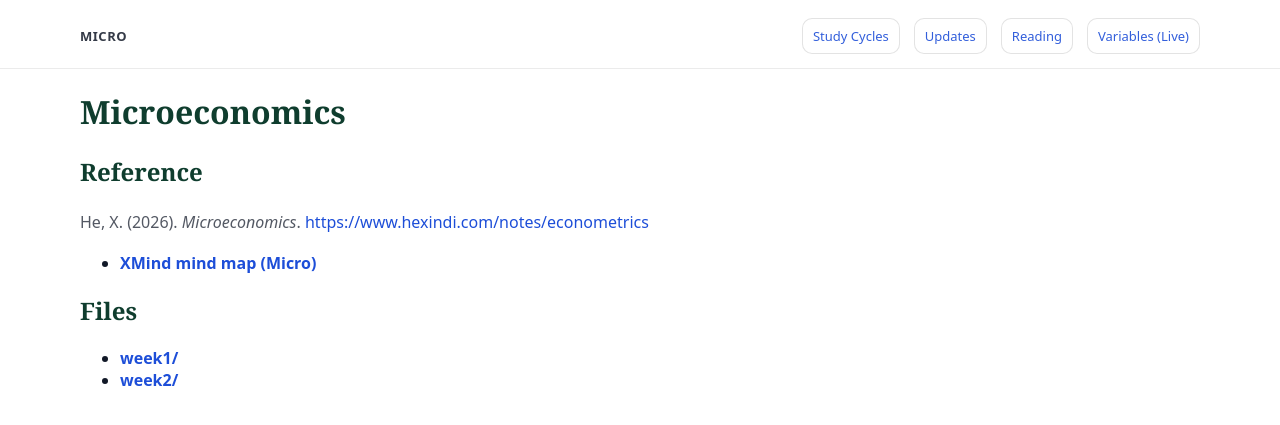
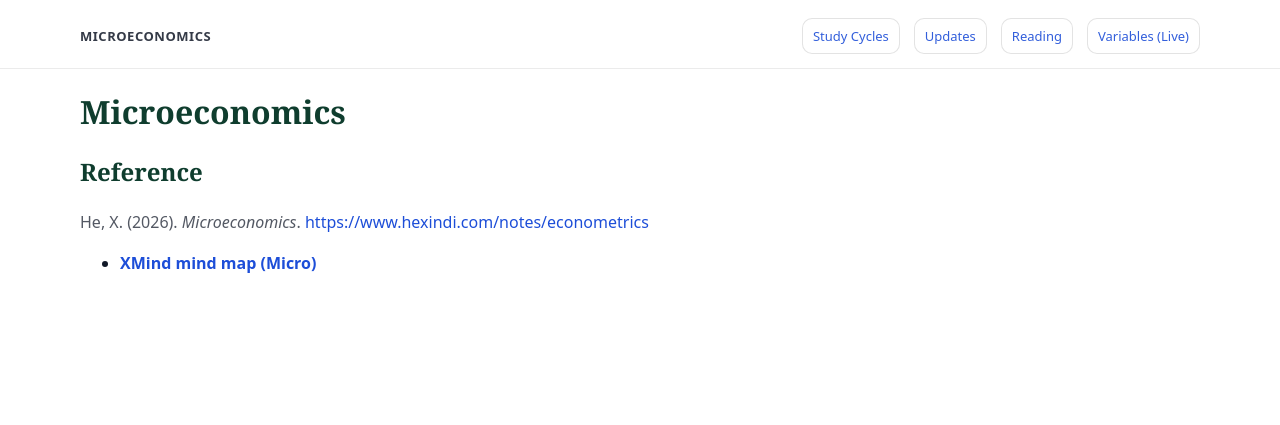
Before and after one commit to yaxinzn/study-archive, a Jekyll site: the page built from materials/micro/index.md, in a window 1280 px wide. Shown: the top 425 px of the page. Built offline with Jekyll 4.4.1, drawn with Linux system fonts in a browser that asks for light colours.

Commit message:
Revise titles
Updated titles to reflect Microeconomics and removed auto-generated file list.

```diff
--- a/materials/micro/index.md
+++ b/materials/micro/index.md
@@ -1,7 +1,7 @@
 ---
 layout: minimal
-title: Micro
-hero_title: Micro
+title: Microeconomics
+hero_title: Microeconomics
 hero_subtitle: Study materials
 hero_desc: Notes, PDFs, and structured summaries for Micro.
 hide_name: true
@@ -13,9 +13,3 @@ hide_name: true
 ## Reference
 He, X. (2026). *Microeconomics*. [https://www.hexindi.com/notes/econometrics](https://www.hexindi.com/notes/microeconomic)
 - **[XMind mind map (Micro)](https://app.xmind.com/share/BGA5niRe)**
-
-## Files
-<!-- AUTO-LIST-START -->
-- **[week1/](week1/)**
-- **[week2/](week2/)**
-<!-- AUTO-LIST-END -->
```
